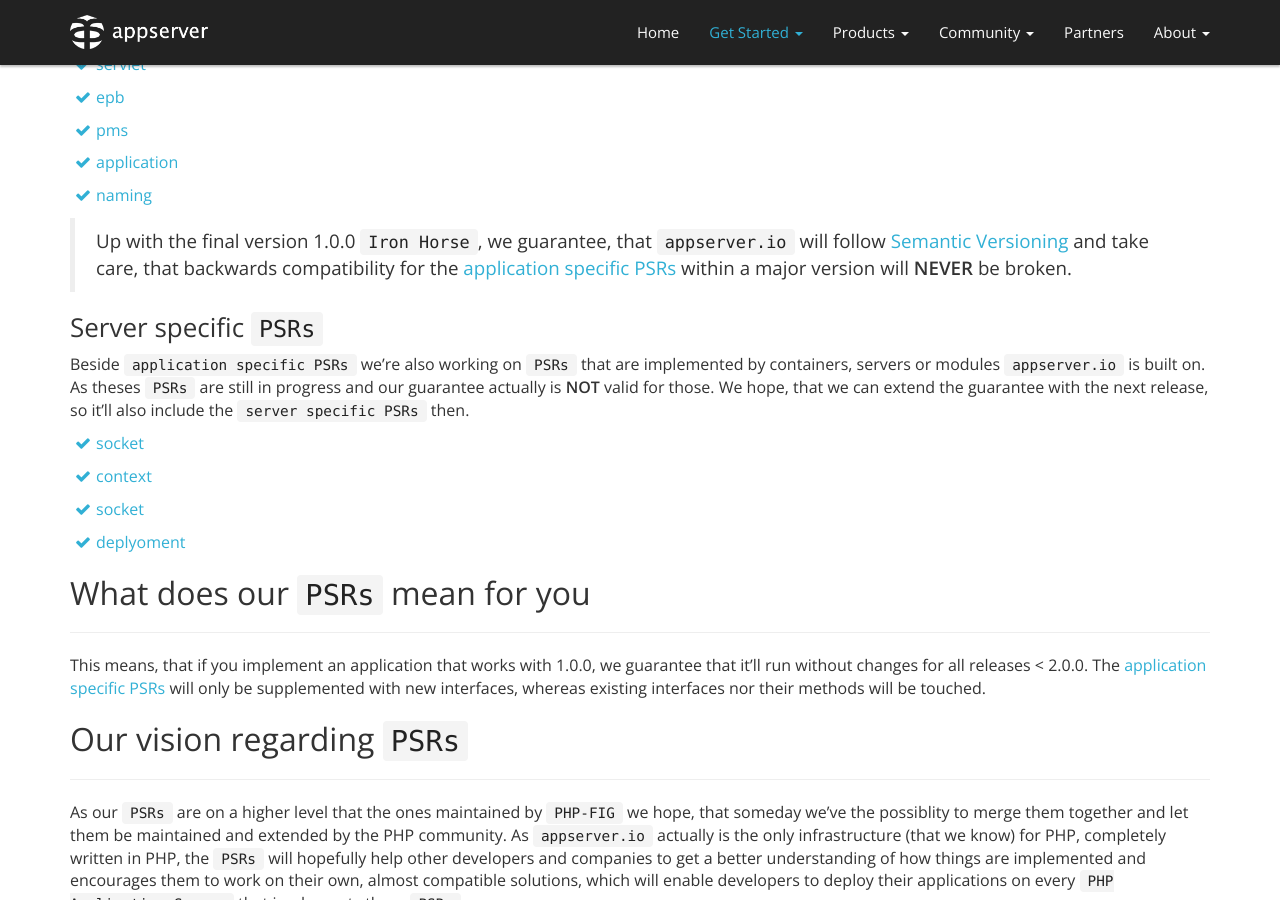
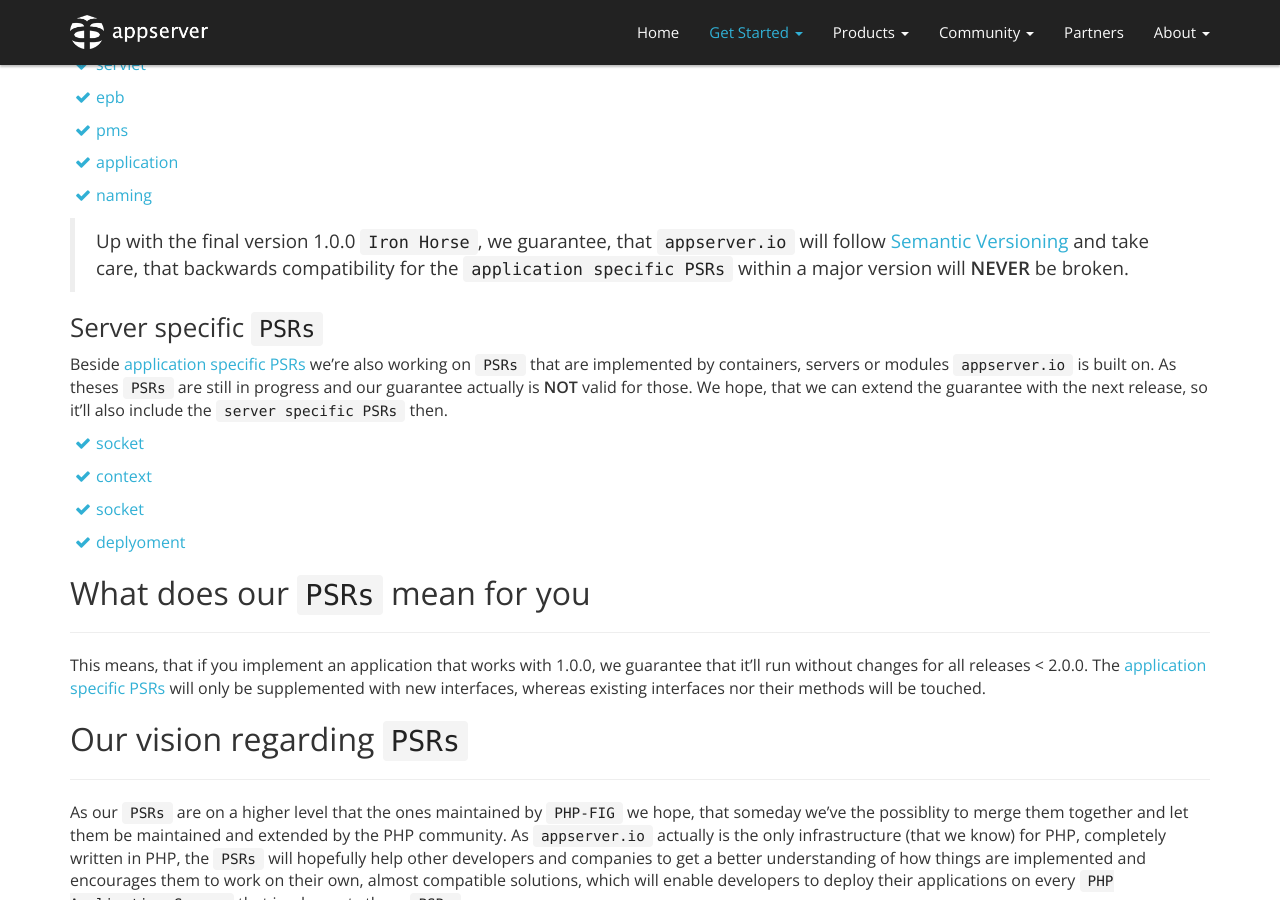
Before and after one commit to appserver-io/appserver, a Jekyll site: the page built from get-started/psrs.md, in a window 1280 px wide and 900 px high, scrolled down 542 px. Built offline with Jekyll 4.4.1, drawn with Linux system fonts in a browser that asks for light colours; nearby versions of some CDN libraries; library files that are not in the unit come from our copies; Markdown is read by kramdown in place of the engine named in the settings.

Commit message:
Update psrs.md

```diff
--- a/get-started/psrs.md
+++ b/get-started/psrs.md
@@ -28,11 +28,11 @@ Applications specific `PSRs` describe all interfaces a developers needs to build
 * [application](https://github.com/appserver-io-psr/application)
 * [naming](https://github.com/appserver-io-psr/naming)
 
-> Up with the final version 1.0.0 `Iron Horse`, we guarantee, that `appserver.io` will follow [Semantic Versioning](http://semver.org) and take care, that backwards compatibility for the [application specific PSRs](#application-specific-psrs) within a major version will **NEVER** be broken.
+> Up with the final version 1.0.0 `Iron Horse`, we guarantee, that `appserver.io` will follow [Semantic Versioning](http://semver.org) and take care, that backwards compatibility for the `application specific PSRs` within a major version will **NEVER** be broken.
 
 ### Server specific `PSRs`
 
-Beside `application specific PSRs` we're also working on `PSRs` that are implemented by containers, servers or modules `appserver.io` is built on. As theses `PSRs` are still in progress and our guarantee actually is **NOT** valid for those. We hope, that we can extend the guarantee with the next release, so it'll also include the `server specific PSRs` then.
+Beside [application specific PSRs](#application-specific-psrs) we're also working on `PSRs` that are implemented by containers, servers or modules `appserver.io` is built on. As theses `PSRs` are still in progress and our guarantee actually is **NOT** valid for those. We hope, that we can extend the guarantee with the next release, so it'll also include the `server specific PSRs` then.
 
 * [socket](https://github.com/appserver-io-psr/socket)
 * [context](https://github.com/appserver-io-psr/context)
```
